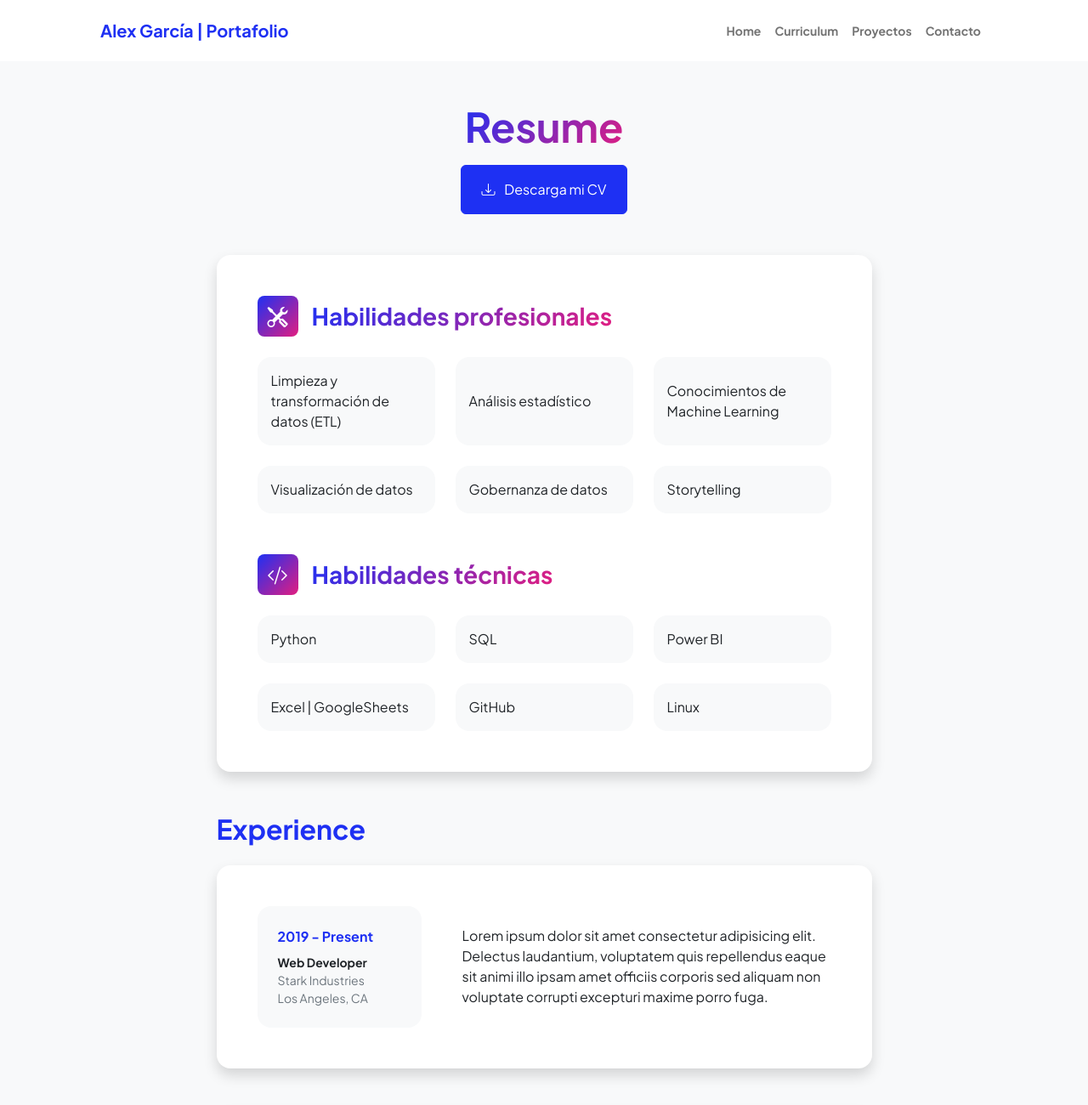
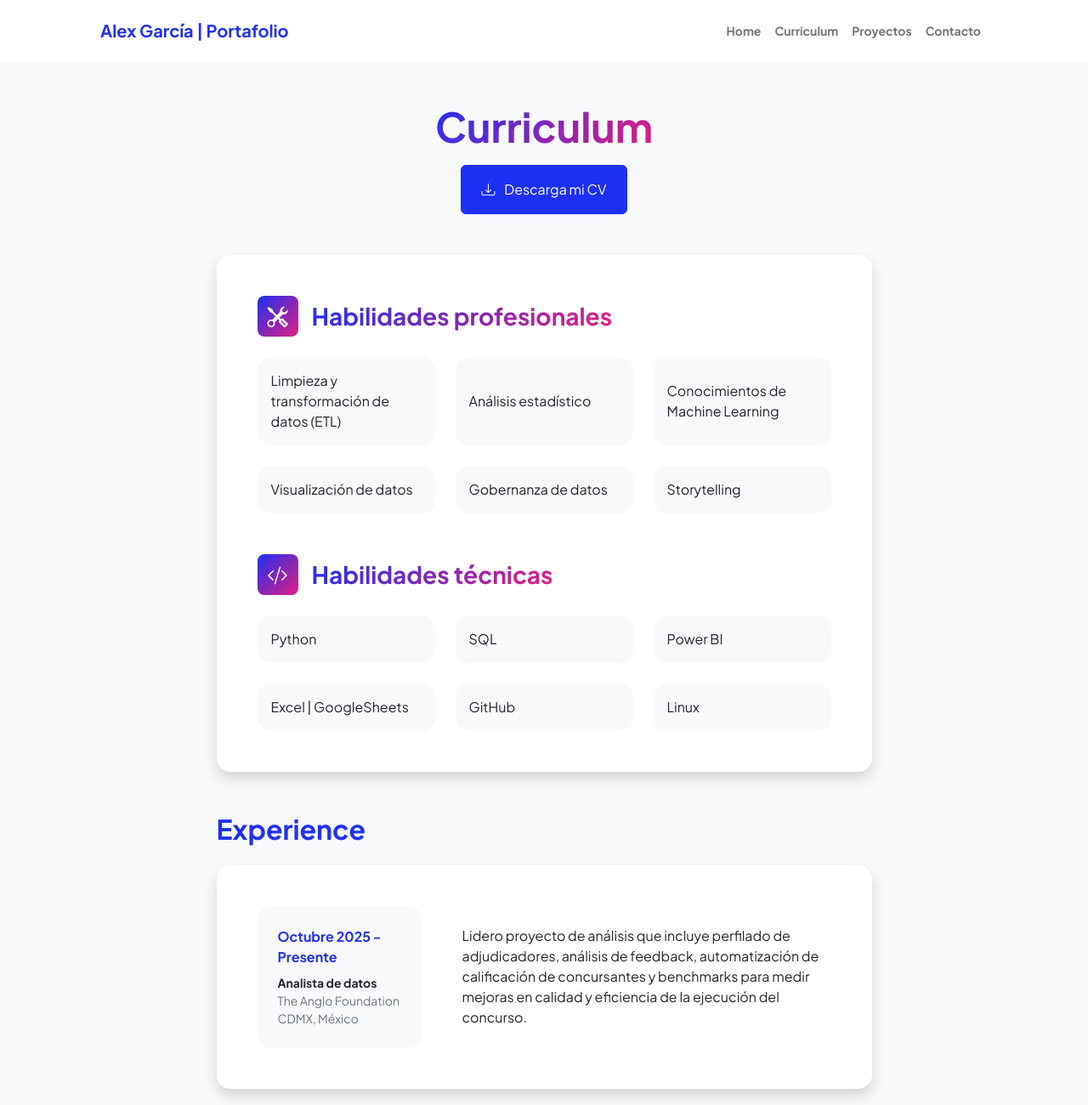
Before and after one commit to alexkhype/alexkhype.github.io, a website: page resume.html in a window 1280 px wide. Shown: the top 1300 px of the page at 85% size. Drawn offline with nearby package versions, Linux system fonts and the light colour scheme.

Commit message:
Update resume.html

```diff
--- a/resume.html
+++ b/resume.html
@@ -37,7 +37,7 @@
             <!-- Page Content-->
             <div class="container px-5 my-5">
                 <div class="text-center mb-5">
-                    <h1 class="display-5 fw-bolder mb-0"><span class="text-gradient d-inline">Resume</span></h1>
+                    <h1 class="display-5 fw-bolder mb-0"><span class="text-gradient d-inline">Curriculum</span></h1>
                     <!-- Download resume button-->
                     <a class="btn btn-primary px-4 py-3 mt-3" href="assets/AlejandroGarcía_AnalistaDatos_CV.pdf">
                         <div class="d-inline-block bi bi-download me-2"></div>
@@ -99,13 +99,13 @@
                                     <div class="row align-items-center gx-5">
                                         <div class="col text-center text-lg-start mb-4 mb-lg-0">
                                             <div class="bg-light p-4 rounded-4">
-                                                <div class="text-primary fw-bolder mb-2">2019 - Present</div>
-                                                <div class="small fw-bolder">Web Developer</div>
-                                                <div class="small text-muted">Stark Industries</div>
-                                                <div class="small text-muted">Los Angeles, CA</div>
+                                                <div class="text-primary fw-bolder mb-2">Octubre 2025 - Presente</div>
+                                                <div class="small fw-bolder">Analista de datos</div>
+                                                <div class="small text-muted">The Anglo Foundation</div>
+                                                <div class="small text-muted">CDMX, México</div>
                                             </div>
                                         </div>
-                                        <div class="col-lg-8"><div>Lorem ipsum dolor sit amet consectetur adipisicing elit. Delectus laudantium, voluptatem quis repellendus eaque sit animi illo ipsam amet officiis corporis sed aliquam non voluptate corrupti excepturi maxime porro fuga.</div></div>
+                                        <div class="col-lg-8"><div>Lidero proyecto de análisis que incluye perfilado de adjudicadores, análisis de feedback, automatización de calificación de concursantes y benchmarks para medir mejoras en calidad y eficiencia de la ejecución del concurso.</div></div>
                                     </div>
                                 </div>
                             </div>
```
